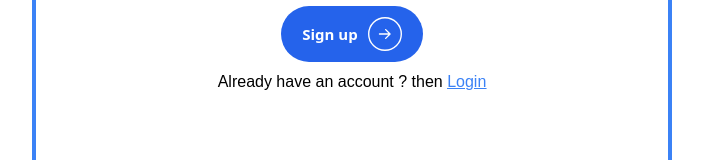
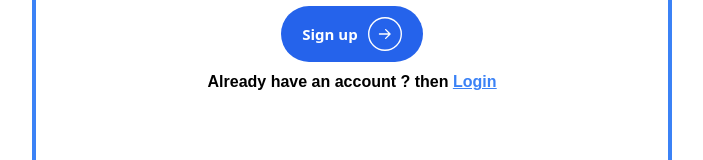
Before and after one commit to Arinz12/Zonapay, a Next.js app: page /signup in a window 1280 px wide. Shown: the part 478-638 px from the top of the page, without its empty margins (288-991 px from the left). Built offline with nearby package versions, Linux system fonts and the light colour scheme.

Commit message:
minor changes4

```diff
--- a/pages/login.js
+++ b/pages/login.js
@@ -130,7 +130,7 @@ const val= async (e)=>{
             </svg>
         </button>
 
-        <div className="text-black rubik-b font-bold" style={{fontSize:"16px"}}>
+        <div className="text-black rubik-h " style={{fontSize:"16px"}}>
             Don't have an account yet? then <span className="text-blue-600 underline" > <Link href="https://zonapay.onrender.com/signup">Signup</Link></span>
         </div>
 
--- a/pages/signup.js
+++ b/pages/signup.js
@@ -241,7 +241,7 @@ if(!already.ok){
             </svg>
         </button>
 
-        <div className="text-black rubik-b font-bold" style={{fontSize:"16px"}}>
+        <div className="text-black rubik-h " style={{fontSize:"16px"}}>
             Already have an account ? then <span className="text-blue-500 underline" > <Link href="https://zonapay.onrender.com/login">Login</Link></span>
         </div>
 
```
